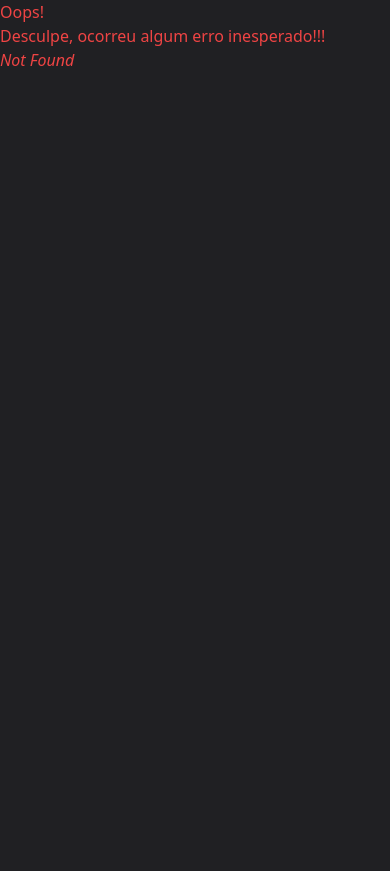
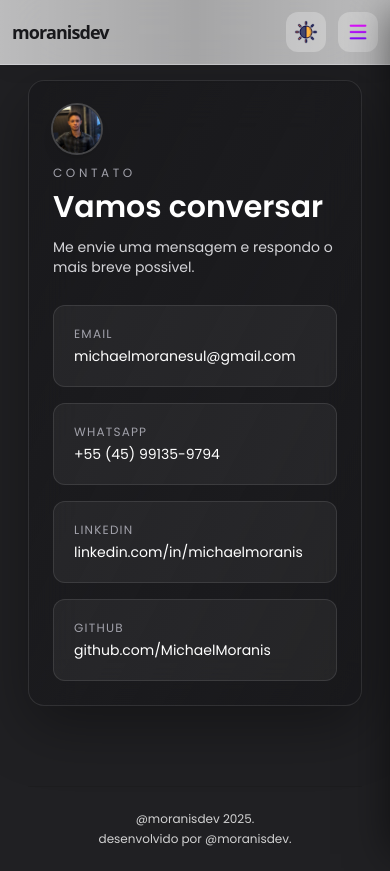
Before and after one commit to MichaelMoranis/portifolio, a React (Vite) app: page /contact in a window 390 px wide. Before the commit this address had no page. Before the commit the page ends 844 px from the top, so only its background shows below. Built offline with nearby package versions, Linux system fonts and the light colour scheme.

Commit message:
feat(contact): add contact page and links
- cria pagina de contato com layout responsivo e minimalista
- adiciona foto de perfil e cards com hover discreto
- configura botao de contato para nova rota
- documenta mudancas no README

```diff
--- a/src/components/Perfil/index.tsx
+++ b/src/components/Perfil/index.tsx
@@ -1,4 +1,5 @@
 import { motion } from "framer-motion";
+import { Link } from "react-router-dom";
 import perfil from "../../assets/perfil.jpeg";
 
 function Perfil() {
@@ -60,34 +61,36 @@ function Perfil() {
               className="flex flex-col sm:flex-row gap-3 mt-6 md:mt-8 justify-center md:justify-start"
               variants={itemVariants}
             >
-              <button
+              <Link
+                to="/works"
                 className="
-                  px-8 py-3 rounded-lg font-semibold
+                  px-8 py-3 rounded-lg font-semibold text-center
                   bg-gradient-to-r from-blue-500 to-blue-600 text-white
                   hover:shadow-lg hover:shadow-blue-500/50
                   transition-all duration-300 hover:scale-105
                 "
               >
                 Ver Projetos
-              </button>
+              </Link>
 
-              <button
+              <Link
+                to="/contact"
                 className="
-                  px-8 py-3 rounded-lg font-semibold
+                  px-8 py-3 rounded-lg font-semibold text-center
                   bg-zinc-100 dark:bg-zinc-800 border-2 border-zinc-800 dark:border-zinc-300 text-zinc-900 dark:text-zinc-100
                   hover:bg-zinc-900 hover:text-white dark:hover:bg-zinc-200 dark:hover:text-zinc-900
                   transition-all duration-300 hover:scale-105
                 "
               >
                 Contato
-              </button>
+              </Link>
             </motion.div>
           </motion.div>
 
           {/* Imagem de Perfil */}
           <div className="relative flex-shrink-0">
             <motion.div
-              className="flex-shrink-0"
+              className="group flex-shrink-0"
               variants={itemVariants}
               whileHover={{ scale: 1.05, rotate: 5 }}
               transition={{ type: "spring", stiffness: 300 }}
@@ -95,6 +98,9 @@ function Perfil() {
               <div className="relative w-48 h-48 sm:w-56 sm:h-56 md:w-64 md:h-64 lg:w-72 lg:h-72">
                 {/* Glow effect */}
                 <div className="absolute -inset-2 bg-gradient-to-r from-blue-500 to-purple-600 rounded-full opacity-0 group-hover:opacity-100 blur-2xl transition-opacity duration-500" />
+
+                {/* Loading Skeleton */}
+                <div className="absolute inset-0 rounded-full bg-gradient-to-r from-zinc-700 via-zinc-600 to-zinc-700 dark:from-zinc-300 dark:via-zinc-200 dark:to-zinc-300 animate-pulse z-0" />
 
                 {/* Imagem */}
                 <motion.img
@@ -108,9 +114,6 @@ function Perfil() {
                   "
                   whileHover={{ scale: 1.05 }}
                 />
-
-                {/* Loading Skeleton */}
-                <div className="absolute inset-0 rounded-full bg-gradient-to-r from-zinc-700 via-zinc-600 to-zinc-700 dark:from-zinc-300 dark:via-zinc-200 dark:to-zinc-300 animate-pulse" />
               </div>
             </motion.div>
 
--- a/src/main.tsx
+++ b/src/main.tsx
@@ -9,6 +9,7 @@ import Layout from "./components/LayoutRouter/Layout.tsx";
 import Works from "./pages/works.tsx";
 import Images from "./pages/images.tsx";
 import Articles from "./pages/articles.tsx";
+import Contact from "./pages/contact.tsx";
 
 const router = createBrowserRouter([
   {
@@ -36,6 +37,10 @@ const router = createBrowserRouter([
         path: "articles",
         element: <Articles />,
       },
+      {
+        path: "contact",
+        element: <Contact />,
+      },
     ],
   },
 ]);
--- /dev/null
+++ b/src/pages/contact.tsx
@@ -0,0 +1,111 @@
+import perfil from "../assets/perfil.jpeg";
+
+function Contact() {
+  return (
+    <main className="w-full">
+      <section className="mx-auto w-full max-w-4xl px-3 sm:px-6 lg:px-8 py-8 sm:py-10 md:py-12">
+        <div className="rounded-2xl border border-white/10 bg-gradient-to-br from-zinc-900/80 via-zinc-900/60 to-zinc-900/80
+          shadow-[0_20px_60px_rgba(0,0,0,0.35)] backdrop-blur-xl p-6 sm:p-7 md:p-8 lg:p-10
+          dark:border-zinc-200/60 dark:from-white/90 dark:via-white/70 dark:to-white/90">
+          <div className="flex flex-col gap-3 md:flex-row md:items-end md:justify-between md:gap-8">
+            <div className="flex flex-col gap-3">
+              <div className="flex flex-col sm:flex-row sm:items-center items-start gap-3 sm:gap-4">
+                <img
+                  src={perfil}
+                  alt="Foto de perfil de Michael Moranis"
+                  className="h-12 w-12 sm:h-16 sm:w-16 rounded-full object-cover
+                    ring-2 ring-white/20 shadow-lg"
+                  loading="lazy"
+                />
+                <div className="flex flex-col gap-2 sm:gap-2">
+                  <span className="text-xs uppercase tracking-[0.3em] text-zinc-400 dark:text-zinc-500">Contato</span>
+                  <h1 className="text-3xl sm:text-4xl md:text-5xl font-semibold text-white dark:text-zinc-900">
+                    Vamos conversar
+                  </h1>
+                </div>
+              </div>
+            </div>
+            <p className="text-sm sm:text-base md:text-lg text-zinc-300 dark:text-zinc-600 max-w-xl">
+              Me envie uma mensagem e respondo o mais breve possivel.
+            </p>
+          </div>
+
+          <ul className="mt-7 sm:mt-8 grid gap-4 sm:gap-5 sm:grid-cols-2">
+            <li className="min-w-0 flex flex-col gap-1 rounded-xl border border-white/10 bg-white/5 p-5 sm:p-5
+              dark:border-zinc-200/70 dark:bg-zinc-50
+              transition-all duration-300 hover:-translate-y-0.5 hover:border-white/20 hover:bg-white/10
+              dark:hover:border-zinc-300/80 dark:hover:bg-zinc-100">
+              <span className="text-xs uppercase tracking-widest text-zinc-400">Email</span>
+              <a
+                href="mailto:michaelmoranesul@gmail.com"
+                className="text-sm sm:text-base md:text-lg text-white hover:text-blue-300 transition-colors break-all sm:break-words
+                  dark:text-zinc-900 dark:hover:text-blue-600
+                  focus-visible:outline-none focus-visible:ring-2 focus-visible:ring-blue-400/60 focus-visible:ring-offset-2
+                  focus-visible:ring-offset-zinc-900 dark:focus-visible:ring-offset-white"
+                aria-label="Enviar email para michaelmoranesul@gmail.com"
+              >
+                michaelmoranesul@gmail.com
+              </a>
+            </li>
+            <li className="min-w-0 flex flex-col gap-1 rounded-xl border border-white/10 bg-white/5 p-5 sm:p-5
+              dark:border-zinc-200/70 dark:bg-zinc-50
+              transition-all duration-300 hover:-translate-y-0.5 hover:border-white/20 hover:bg-white/10
+              dark:hover:border-zinc-300/80 dark:hover:bg-zinc-100">
+              <span className="text-xs uppercase tracking-widest text-zinc-400">WhatsApp</span>
+              <a
+                href="https://wa.me/5545991359794"
+                className="text-sm sm:text-base md:text-lg text-white hover:text-blue-300 transition-colors break-all sm:break-words
+                  dark:text-zinc-900 dark:hover:text-blue-600
+                  focus-visible:outline-none focus-visible:ring-2 focus-visible:ring-blue-400/60 focus-visible:ring-offset-2
+                  focus-visible:ring-offset-zinc-900 dark:focus-visible:ring-offset-white"
+                aria-label="Abrir conversa no WhatsApp"
+                target="_blank"
+                rel="noopener noreferrer"
+              >
+                +55 (45) 99135-9794
+              </a>
+            </li>
+            <li className="min-w-0 flex flex-col gap-1 rounded-xl border border-white/10 bg-white/5 p-5 sm:p-5
+              dark:border-zinc-200/70 dark:bg-zinc-50
+              transition-all duration-300 hover:-translate-y-0.5 hover:border-white/20 hover:bg-white/10
+              dark:hover:border-zinc-300/80 dark:hover:bg-zinc-100">
+              <span className="text-xs uppercase tracking-widest text-zinc-400">LinkedIn</span>
+              <a
+                href="https://www.linkedin.com/in/michaelmoranis"
+                className="text-sm sm:text-base md:text-lg text-white hover:text-blue-300 transition-colors break-all sm:break-words
+                  dark:text-zinc-900 dark:hover:text-blue-600
+                  focus-visible:outline-none focus-visible:ring-2 focus-visible:ring-blue-400/60 focus-visible:ring-offset-2
+                  focus-visible:ring-offset-zinc-900 dark:focus-visible:ring-offset-white"
+                aria-label="Abrir perfil no LinkedIn"
+                target="_blank"
+                rel="noopener noreferrer"
+              >
+                linkedin.com/in/michaelmoranis
+              </a>
+            </li>
+            <li className="min-w-0 flex flex-col gap-1 rounded-xl border border-white/10 bg-white/5 p-5 sm:p-5
+              dark:border-zinc-200/70 dark:bg-zinc-50
+              transition-all duration-300 hover:-translate-y-0.5 hover:border-white/20 hover:bg-white/10
+              dark:hover:border-zinc-300/80 dark:hover:bg-zinc-100">
+              <span className="text-xs uppercase tracking-widest text-zinc-400">GitHub</span>
+              <a
+                href="https://github.com/MichaelMoranis"
+                className="text-sm sm:text-base md:text-lg text-white hover:text-blue-300 transition-colors break-all sm:break-words
+                  dark:text-zinc-900 dark:hover:text-blue-600
+                  focus-visible:outline-none focus-visible:ring-2 focus-visible:ring-blue-400/60 focus-visible:ring-offset-2
+                  focus-visible:ring-offset-zinc-900 dark:focus-visible:ring-offset-white"
+                aria-label="Abrir perfil no GitHub"
+                target="_blank"
+                rel="noopener noreferrer"
+              >
+                github.com/MichaelMoranis
+              </a>
+            </li>
+          </ul>
+        </div>
+      </section>
+    </main>
+  );
+}
+
+export default Contact;
```
Also changed, not shown: 1 other file (tests, documents, lock files or other folders).
